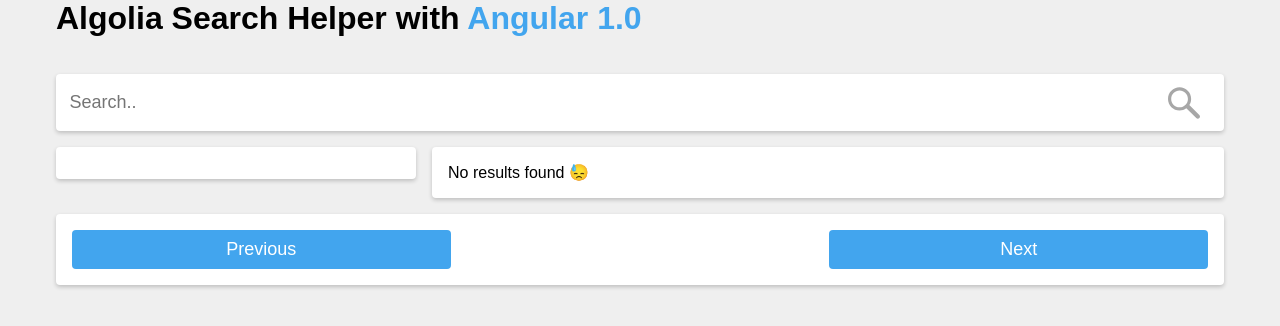
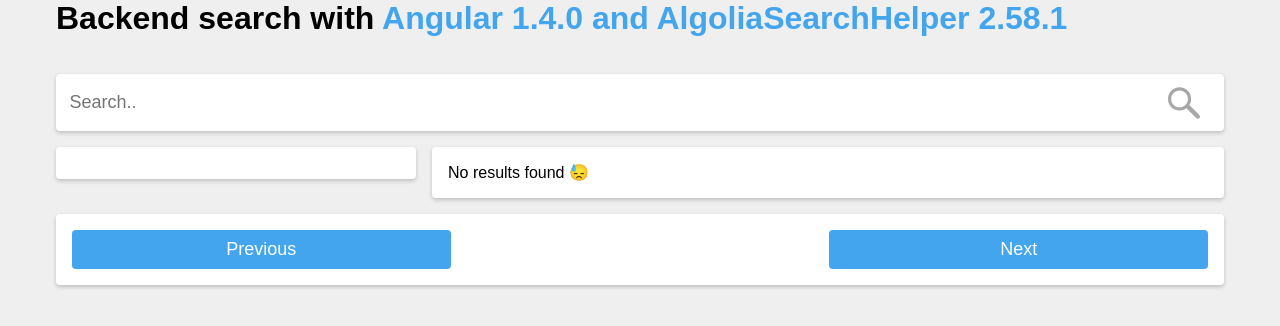
Before and after one commit to cmgchess/algolia-backend-search, a website: page frontend/index.html in a window 1280 px wide. Drawn offline with Linux system fonts and the light colour scheme; no server answers.

Commit message:
promoted to version 2.58.1

```diff
--- a/frontend/index.html
+++ b/frontend/index.html
@@ -11,7 +11,7 @@
     </head>
 <body>
   <header>
-  <h1><a href="https://community.algolia.com/algoliasearch-helper-js/">Algolia Search Helper with <span>Angular 1.0</span></a></h1>
+  <h1><a href="https://community.algolia.com/algoliasearch-helper-js/">Backend search with <span>Angular 1.4.0 and AlgoliaSearchHelper 2.58.1</span></a></h1>
 </header>
   <div class="app" ng-app="AlgoliaSearchHelper">
     <!-- search-box  -->
```
